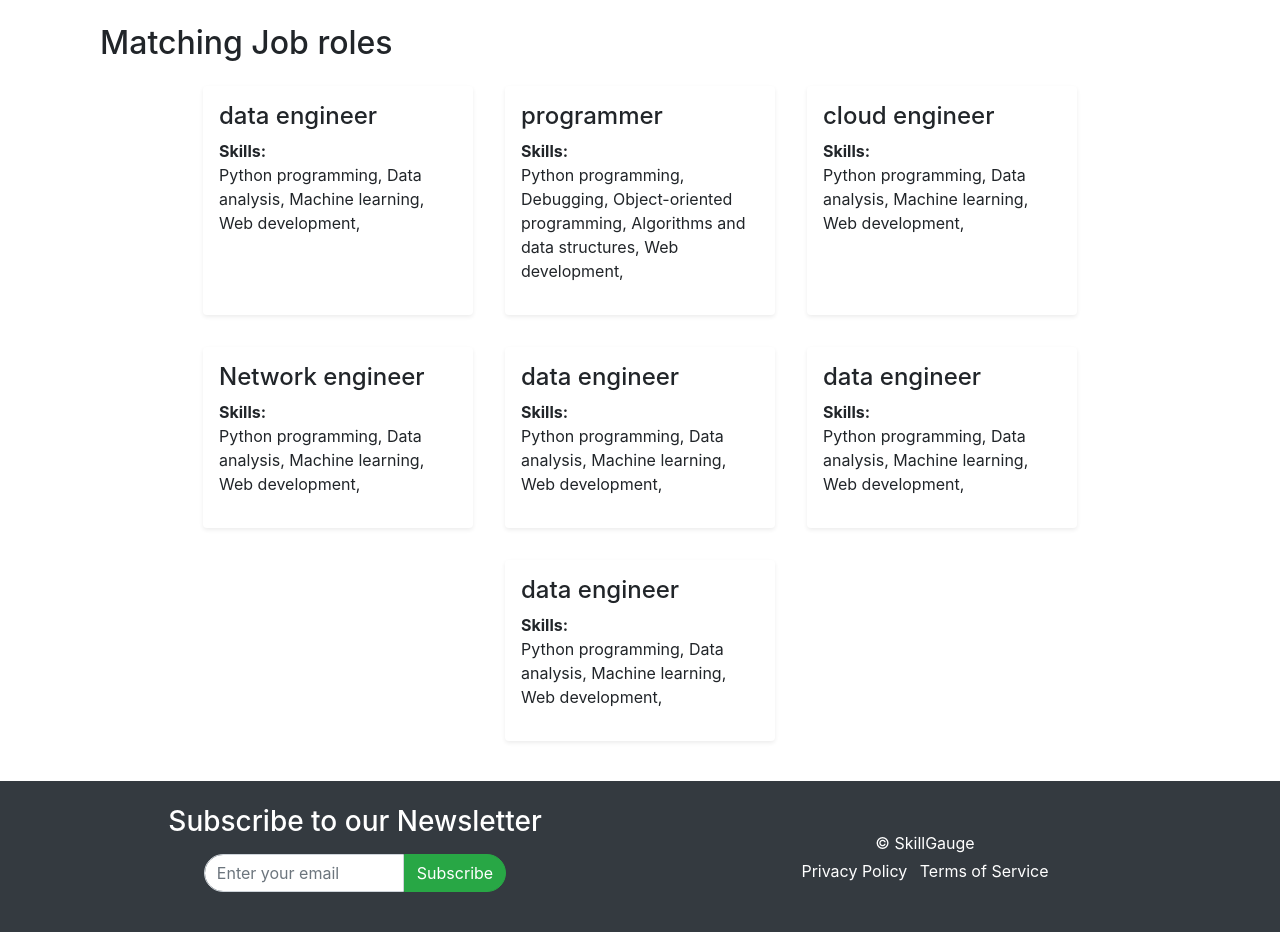
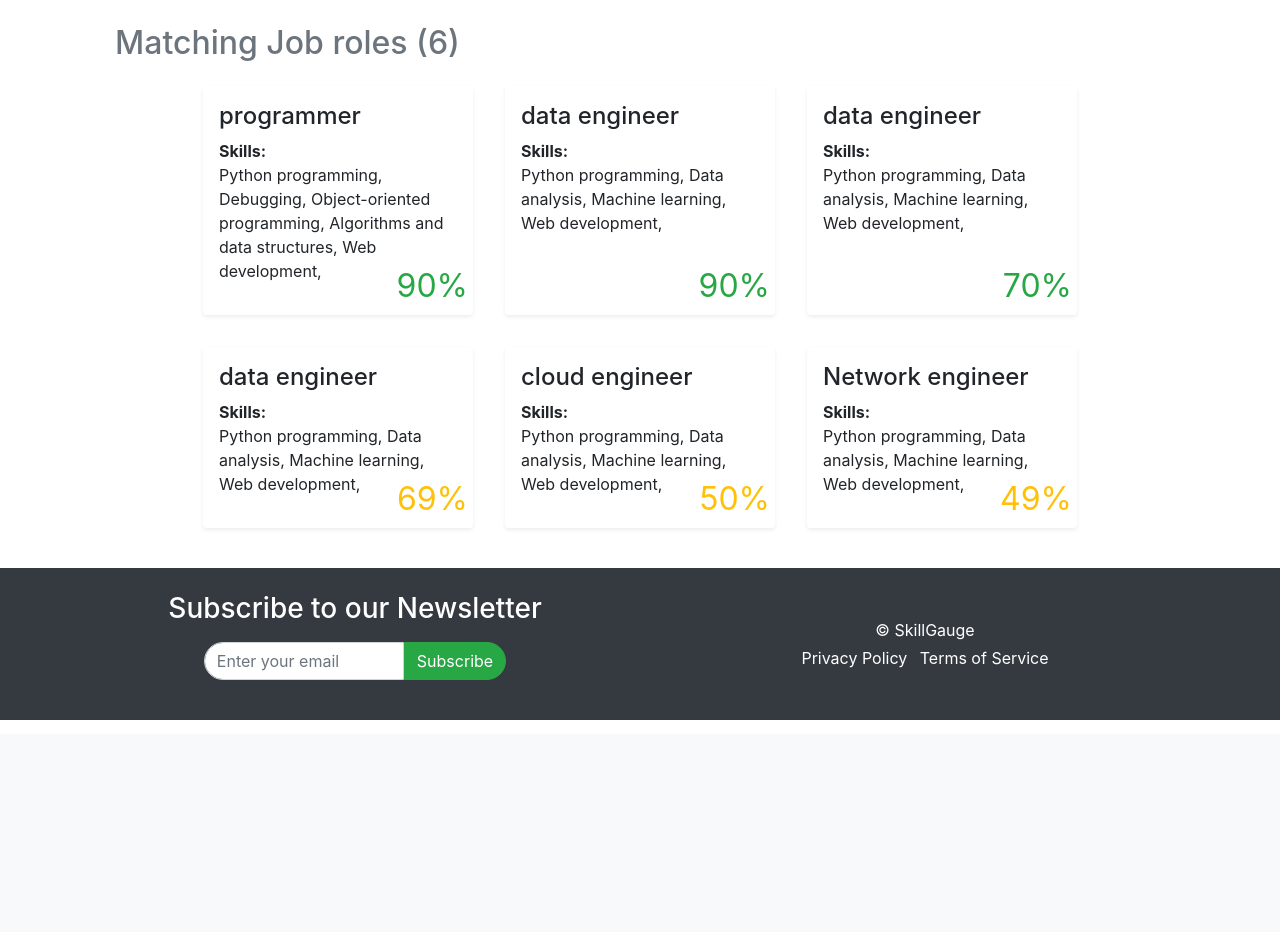
Before and after one commit to aenslei/SkillGauge, a Flask app: page /job_roles in a window 1280 px wide. Shown: the part 66-998 px from the top of the page. After the commit the page ends 786 px from the top, so only its background shows below. Run offline with Flask 3, Linux system fonts and the light colour scheme; some libraries are stand-ins or nearby versions.

Commit message:
edit job card to include match percent and sort list of job before rendering

```diff
--- a/app.py
+++ b/app.py
@@ -29,16 +29,16 @@ def Industry_trends():
 @app.route('/job_roles')
 def Job_roles():
     # placeholder data
-    j1 = JobRole("data engineer" , ["Python programming","Data analysis","Machine learning","Web development"],90 )
+    j1 = JobRole("data engineer" , ["Python programming","Data analysis","Machine learning","Web development"],70 )
     j2 = JobRole("programmer", ["Python programming", "Debugging","Object-oriented programming","Algorithms and data structures", "Web development"], 90)
-    j3 = JobRole("cloud engineer", ["Python programming", "Data analysis", "Machine learning", "Web development"], 75)
-    j4 = JobRole("Network engineer", ["Python programming", "Data analysis", "Machine learning", "Web development"], 45)
-    j5 = JobRole("data engineer", ["Python programming", "Data analysis", "Machine learning", "Web development"], 80)
+    j3 = JobRole("cloud engineer", ["Python programming", "Data analysis", "Machine learning", "Web development"], 50)
+    j4 = JobRole("Network engineer", ["Python programming", "Data analysis", "Machine learning", "Web development"], 49)
+    j5 = JobRole("data engineer", ["Python programming", "Data analysis", "Machine learning", "Web development"], 69)
     j6 = JobRole("data engineer", ["Python programming", "Data analysis", "Machine learning", "Web development"], 90)
-    j7 = JobRole("data engineer", ["Python programming", "Data analysis", "Machine learning", "Web development"], 90)
-    job_role_list = [j1,j2, j3,j4,j5,j6,j7]
-
-
+    #j7 = JobRole("data engineer", ["Python programming", "Data analysis", "Machine learning", "Web development"], 90)
+    job_role_list = [j1,j2, j3,j4,j5,j6]
+    # sort by best matching percent
+    job_role_list.sort(key=lambda x:x.match_percent, reverse=True)
 
     return render_template('job_roles.html' , job_role = job_role_list)
 
--- a/templates/job_roles.html
+++ b/templates/job_roles.html
@@ -8,13 +8,14 @@
 
 
     <div class ="container">
-        <h2>Matching Job roles </h2>
+
 
 
 
         <div class ="container-fluid ">
             {% set counter = namespace(value=0) %}
-            <div class = "row justify-content-center">
+            <h2 class="text-secondary">Matching Job roles ({{ job_role | length }})</h2>
+            <div class = "row justify-content-center" >
 
             {% for x in job_role %}
 
@@ -29,6 +30,26 @@
                 <p> {% for skill in x.skill %} {{skill}}, {% endfor %}</p>
 
 
+                {% if x.match_percent >= 70 %}
+                <div class= "text-success" style="position: absolute; bottom:5; right:5; font-size:2em;">
+                    {{ x.match_percent }}%
+                </div>
+
+                {% elif x.match_percent >= 50 or x.match_percent < 70 %}
+                <div class= "text-warning" style="position: absolute; bottom:5; right:5; font-size:2em;">
+                    {{ x.match_percent }}%
+                </div>
+
+                {% else %}
+                <div class= "text-danger" style="position: absolute; bottom:5; right:5; font-size:2em;">
+                    {{ x.match_percent }}%
+                </div>
+
+                {% endif %}
+
+
+
+
 
 
 
@@ -37,12 +58,30 @@
             {% else %}
             {% set counter.value = 1 %}
             </div>
-            <div class = "row justify-content-center">
+            <div class = "row justify-content-center" >
                 <div class = "col-sm-3 border-b p-3 m-3 shadow-sm bg-white rounded">
 
                 <h4> {{x.title}} </h4>
                 <b>Skills:</b>
                 <p> {% for skill in x.skill %} {{skill}}, {% endfor %}</p>
+
+                {% if x.match_percent >= 70 %}
+                <div class= "text-success" style="position: absolute; bottom:5; right:5; font-size:2em;">
+                    {{ x.match_percent }}%
+                </div>
+
+                {% elif x.match_percent >= 50 and x.match_percent < 70 %}
+                <div class= "text-warning" style="position: absolute; bottom:5; right:5; font-size:2em;">
+                    {{ x.match_percent }}%
+                </div>
+
+                {% else %}
+                <div class= "text-danger" style="position: absolute; bottom:5; right:5; font-size:2em;">
+                    {{ x.match_percent }}%
+                </div>
+
+                {% endif %}
+
 
                 </div>
 
```
